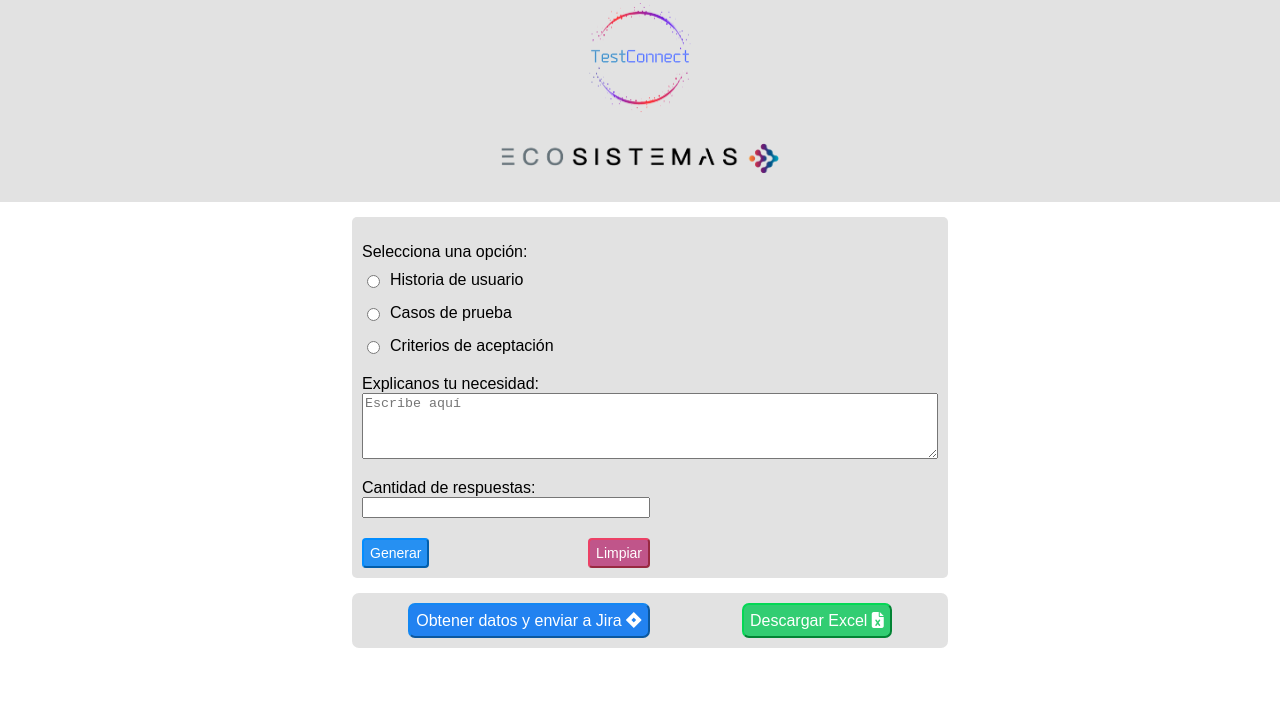
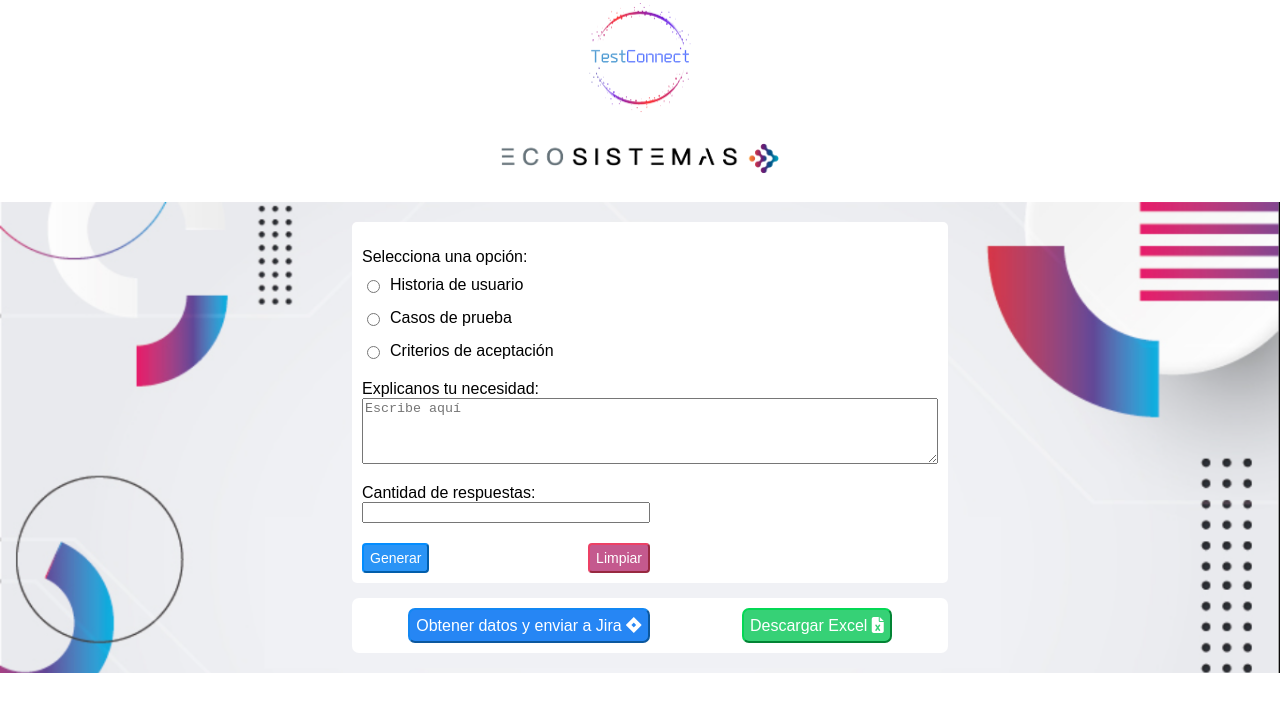
Before and after one commit to LeonardoColodro/ProyectoFormBoceto, a plain HTML site: page index.html in a window 1280 px wide. Drawn offline with Linux system fonts and the light colour scheme.

Commit message:
Commit: Se implemento el fondo del formulario

```diff
--- a/index.html
+++ b/index.html
@@ -14,6 +14,7 @@
         </div>
     </div>
 
+  <div class="background-img">
     <div class="container">
       <form id="myForm" class="mt-4 formClass">
 
@@ -56,8 +57,7 @@
         <button class="BtnExcel">Descargar Excel <i class="fa-solid fa-file-excel"></i></button>
       </div>
       </div>
-
-
+  </div>
 
 
 </body>
--- a/style.css
+++ b/style.css
@@ -11,8 +11,8 @@ body {
     display: flex;
     flex-direction: column;
     align-items: center;
-    background-color: #e2e2e2;
-    margin-bottom: 15px;
+    /* background-color: #e2e2e2; */
+    /* margin-bottom: 15px; */
   }
 
   .logo-1 {
@@ -33,12 +33,14 @@ body {
     padding: 20px;
     border: 1px solid #ddd;
     border-radius: 4px;  */
+    padding-top: 20px;
+    padding-bottom: 20px;
   }
 
 
   .formClass{
     width: 100%;
-    background-color: #e2e2e2;
+    background-color: white;
     border-radius: 5px;
     padding: 10px;
   }
@@ -95,7 +97,7 @@ input[type="number"] {
 
 /* Contenedor de botones */
 .container-buttons{
-  background-color: #e2e2e2;
+  background-color: white;
   border-radius: 7px; /* Le da los bordes al contenedor*/
   padding: 10px;
   width: 100%;
@@ -166,3 +168,13 @@ input[type="number"] {
   background-color: white;
   color: #ec4166;
 }
+
+/* Fondo del formulario */
+.background-img{
+  background-image: url('FondoTestConnect.png'); /* Ruta a tu imagen de fondo */
+  background-size: cover; /* Ajusta la imagen para cubrir todo el contenedor */
+  background-repeat: no-repeat; /* Evita que la imagen se repita */
+  width: 100%;
+  height: 100%;
+}
+/* Fondo del Formulario - Cierre */
```
Also changed, not shown: FondoTestConnect.png (added). Lines whose indentation alone changed are shown as unchanged.
